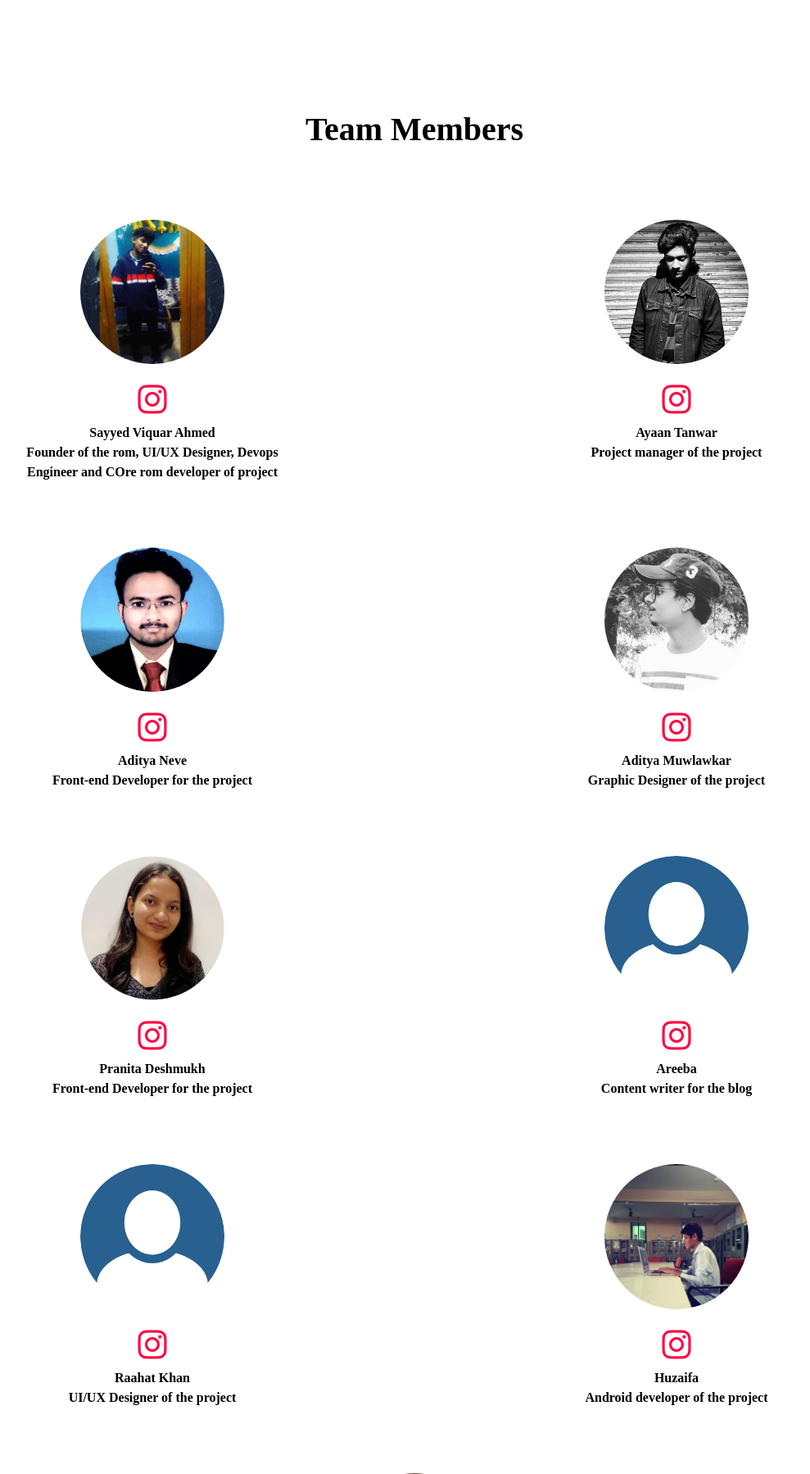
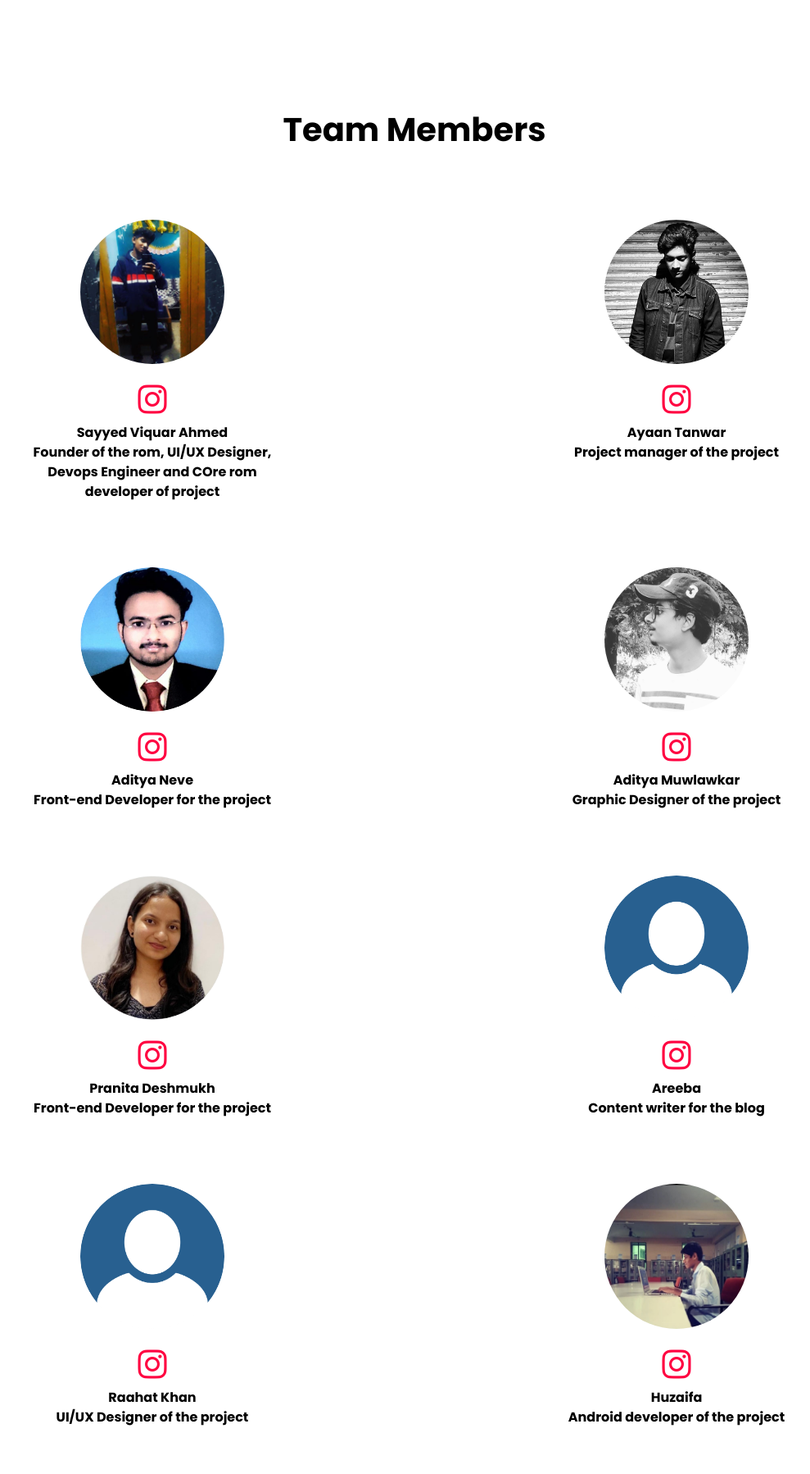
Before and after one commit to Ressurected-Bird/Website, a PHP site: page /Team.html in a window 1280 px wide. Shown: the part 80-1878 px from the top of the page at 82% size, without its empty margins (134-1123 px from the left). Run offline with PHP 8.4, Linux system fonts and the light colour scheme.

Commit message:
Update Team.css

```diff
--- a/style/Team.css
+++ b/style/Team.css
@@ -37,7 +37,7 @@ body{
 .h1heading{
     font-size: 40px;
 
-    font-family: 'Times New Roman', Times, serif;
+    font-family: 'Poppins', sans-serif;
     color: #000000;
    text-align: center;
     margin-top: 8rem;
@@ -49,7 +49,7 @@ section {
     max-width: 21rem;
     margin: auto;
     margin-top: 5rem;
-    font-family: 'Times New Roman', Times, serif;
+    font-family: 'Poppins', sans-serif;
 
 
   }
```
